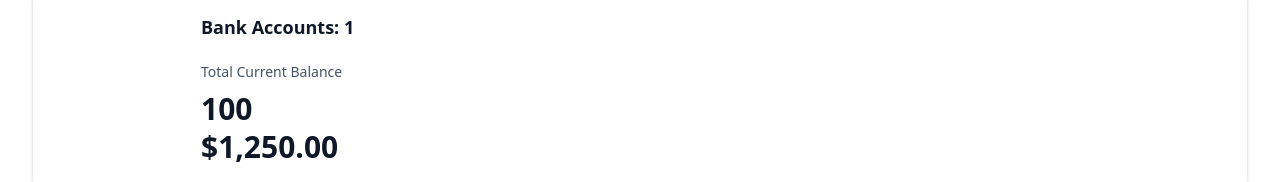
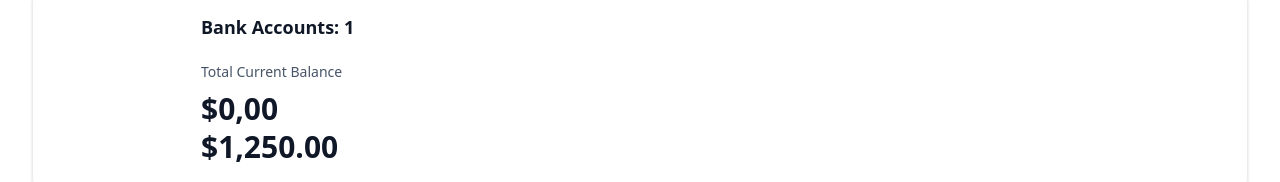
Before and after one commit to Businge931/bank-app-demo, a Next.js app: page / in a window 1280 px wide. Shown: the part 179-361 px from the top of the page. Built offline with nearby package versions, Linux system fonts and the light colour scheme.

Commit message:
feat: add more properties to counter

```diff
--- a/components/AnimatedCounter.tsx
+++ b/components/AnimatedCounter.tsx
@@ -1,14 +1,13 @@
-'use client'
-import React from 'react'
+"use client";
+import React from "react";
 import CountUp from "react-countup";
 
-
-const AnimatedCounter = () => {
+const AnimatedCounter = ({ amount }: { amount: number }) => {
   return (
-    <div>
-      <CountUp end={100} />
+    <div className="w-full">
+      <CountUp end={amount} decimal="," prefix="$"  decimals={2} />
     </div>
   );
-}
+};
 
-export default AnimatedCounter
+export default AnimatedCounter;
```
